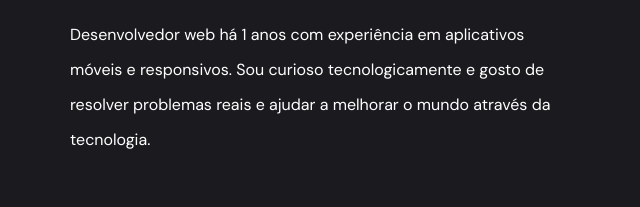
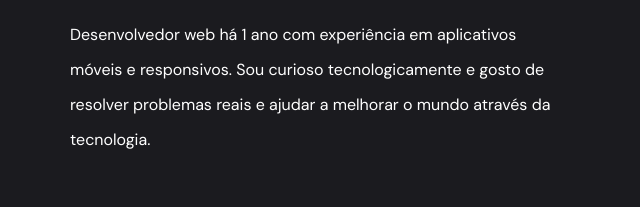
Before and after one commit to Patrickdevbjj/Portfolio, a plain HTML site: page index.html in a window 1280 px wide. Shown: the part 460-667 px from the top of the page, 10-650 px from the left. Drawn offline with nearby package versions, Linux system fonts and the light colour scheme.

Commit message:
Update index.html

```diff
--- a/index.html
+++ b/index.html
@@ -42,7 +42,7 @@
       <div class="header__left">
         <h1>Olá! Sou Patrick Rodrigues Desenvolvedor Fullstack</h1>
         <p>
-          Desenvolvedor web há 1 anos com experiência em aplicativos móveis e
+          Desenvolvedor web há 1 ano com experiência em aplicativos móveis e
           responsivos. Sou curioso tecnologicamente e gosto de resolver problemas
           reais e ajudar a melhorar o mundo através da tecnologia.
         </p>
```
